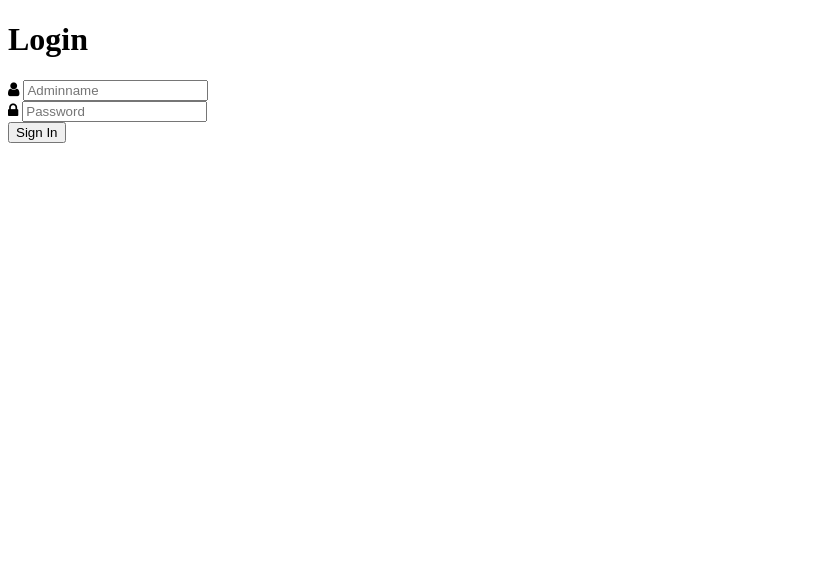
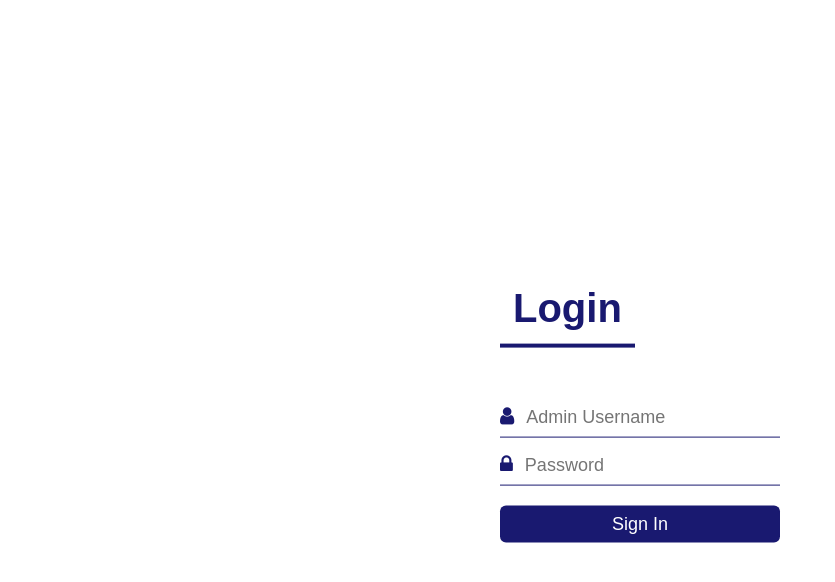
Before and after one commit to AshwinD-coder/Flight-Reservation-System-NepaAir-, a PHP site: page /loginadmin.php in a window 1280 px wide. Shown: the top 582 px of the page, without its empty margins (0-835 px from the left). Run offline with PHP 8.4, Linux system fonts and the light colour scheme.

Commit message:
Update loginadmin.php

```diff
--- a/loginadmin.php
+++ b/loginadmin.php
@@ -7,7 +7,7 @@
 "https://stackpath.bootstrapcdn.com/font-awesome/4.7.0/css/font-awesome.min.css">
 	<meta name="viewport" content="width=device-width, initial-scale=1.0">
 	<meta http-equiv="X-UA-Compatible" content="ie=edge">
-	<link rel="stylesheet" href="login.css">
+	<link rel="stylesheet" href="partials/adminlogincss.css">
 	<title>Login Page</title>
 </head>
 
@@ -18,7 +18,7 @@
 
 			<div class="textbox">
 				<i class="fa fa-user" aria-hidden="true"></i>
-				<input type="text" placeholder="Adminname"
+				<input type="text" placeholder="Admin Username"
 						name="adminname" value="">
 			</div>
 
```
